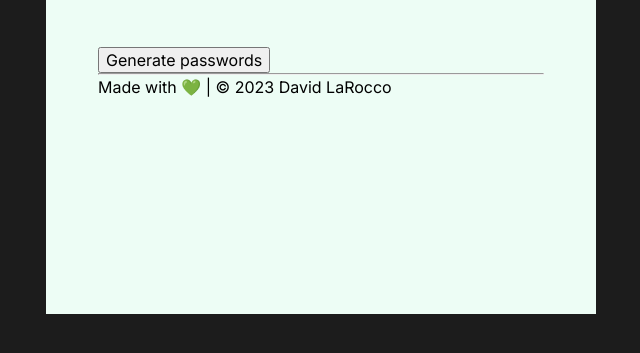
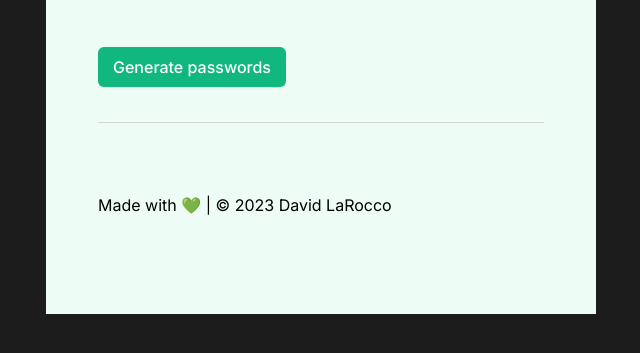
Before and after one commit to harrekki/password-generator, a plain HTML site: page index.html in a window 1280 px wide. Shown: the part 361-714 px from the top of the page, without its empty margins (319-959 px from the left). Drawn offline with Linux system fonts and the light colour scheme.

Commit message:
add button styles

```diff
--- a/index.html
+++ b/index.html
@@ -18,8 +18,8 @@
             <h5 class="header--subtitle">Never use an insecure password again.</h5>
         </header>
         <main class="passwords">
-            <button class="passwords-btn">Generate passwords</button>
-            <hr />
+            <button class="generate-btn">Generate passwords</button>
+            <!-- <hr /> -->
             <div class="passwords--container">
                 <p class="passwords--field"></p>
                 <p class="passwords--field"></p>
--- /dev/null
+++ b/scss/components/_button.scss
@@ -0,0 +1,10 @@
+.generate-btn {
+    background-color: var(--accent-color);
+    color: var(--white);
+    font-weight: 500;
+    line-height: 150%;
+    padding: 8px 15px;
+    border: none;
+    border-radius: 6px;
+    box-shadow: 0px 1px 2px 0px rgba(0, 0, 0, 0.05);
+}
--- /dev/null
+++ b/scss/components/_index.scss
@@ -0,0 +1 @@
+@forward 'button';
--- a/scss/layout/_layout.scss
+++ b/scss/layout/_layout.scss
@@ -20,3 +20,10 @@ header {
 .block {
     display: block;
 }
+
+.passwords--container {
+    display: flex;
+    margin-top: u.rem(35);
+    border-top: 1px solid var(--hr-color);
+    padding: u.rem(35) 0;
+}
--- a/scss/main.scss
+++ b/scss/main.scss
@@ -1,3 +1,4 @@
 @forward 'base';
+@forward 'components';
 @forward 'layout';
 @forward 'util';
```
Also changed, not shown: dist/css/main.css, 1 other file.
